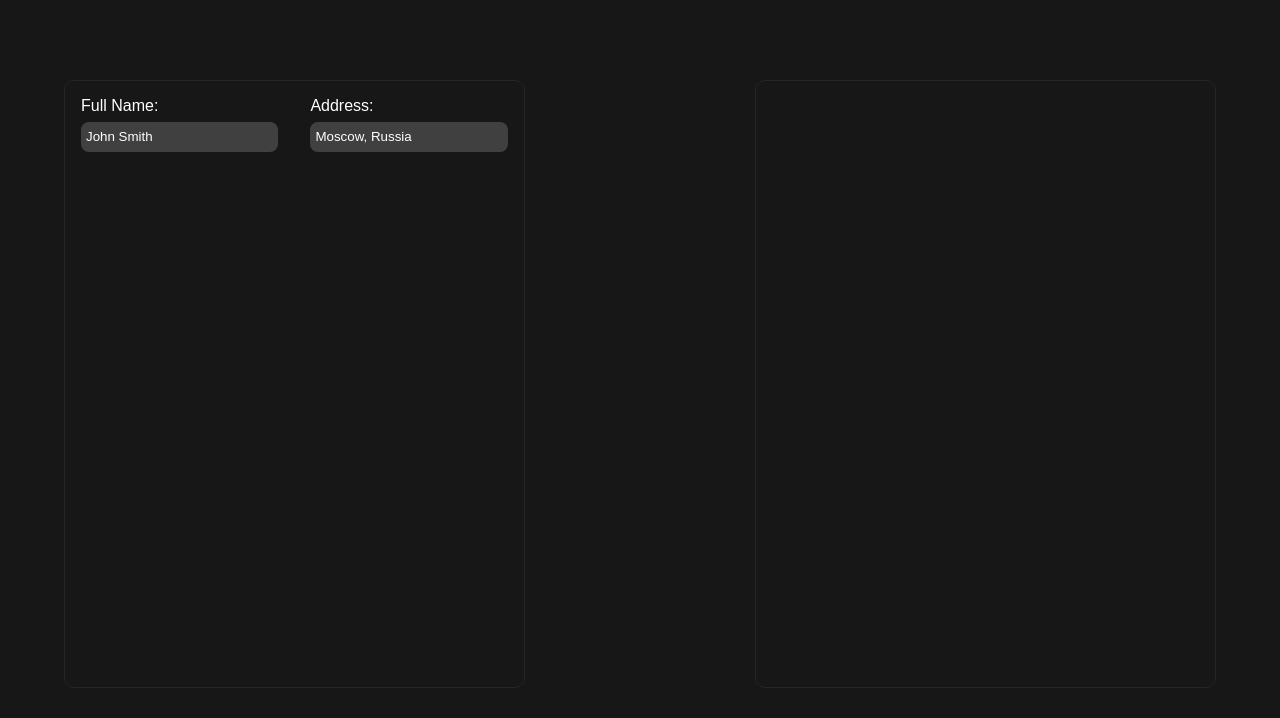
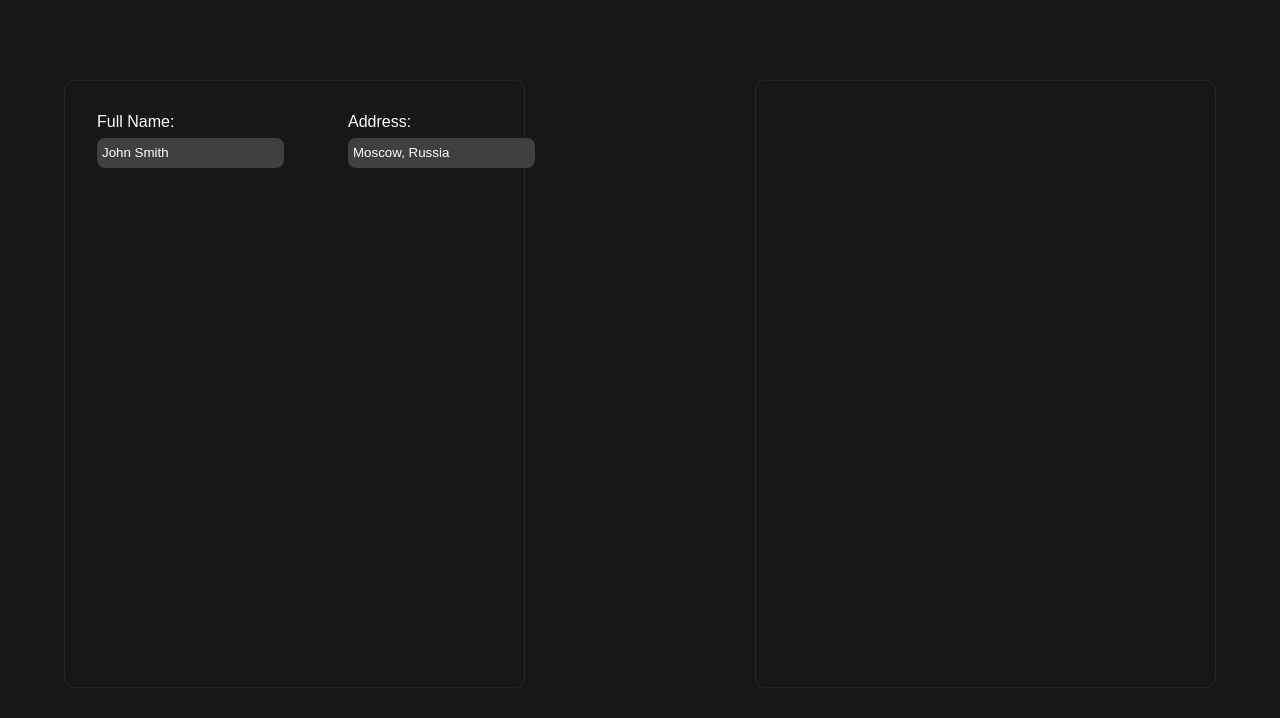
Before and after one commit to AkioKane/cv-application, a React (Vite) app: page / in a window 1280 px wide. Shown: the top 718 px of the page. Built offline with nearby package versions, Linux system fonts and the light colour scheme.

Commit message:
resize labels

```diff
--- a/src/styles/App.css
+++ b/src/styles/App.css
@@ -25,9 +25,9 @@
 .sidebar label {
   display: flex;
   flex-direction: column;
-  margin-top: 1em;
-  margin-left: 1em;
-  margin-right: 1em;
+  margin-top: 2em;
+  margin-left: 2em;
+  margin-right: 2em;
 }
 
 .sidebar input {
```
